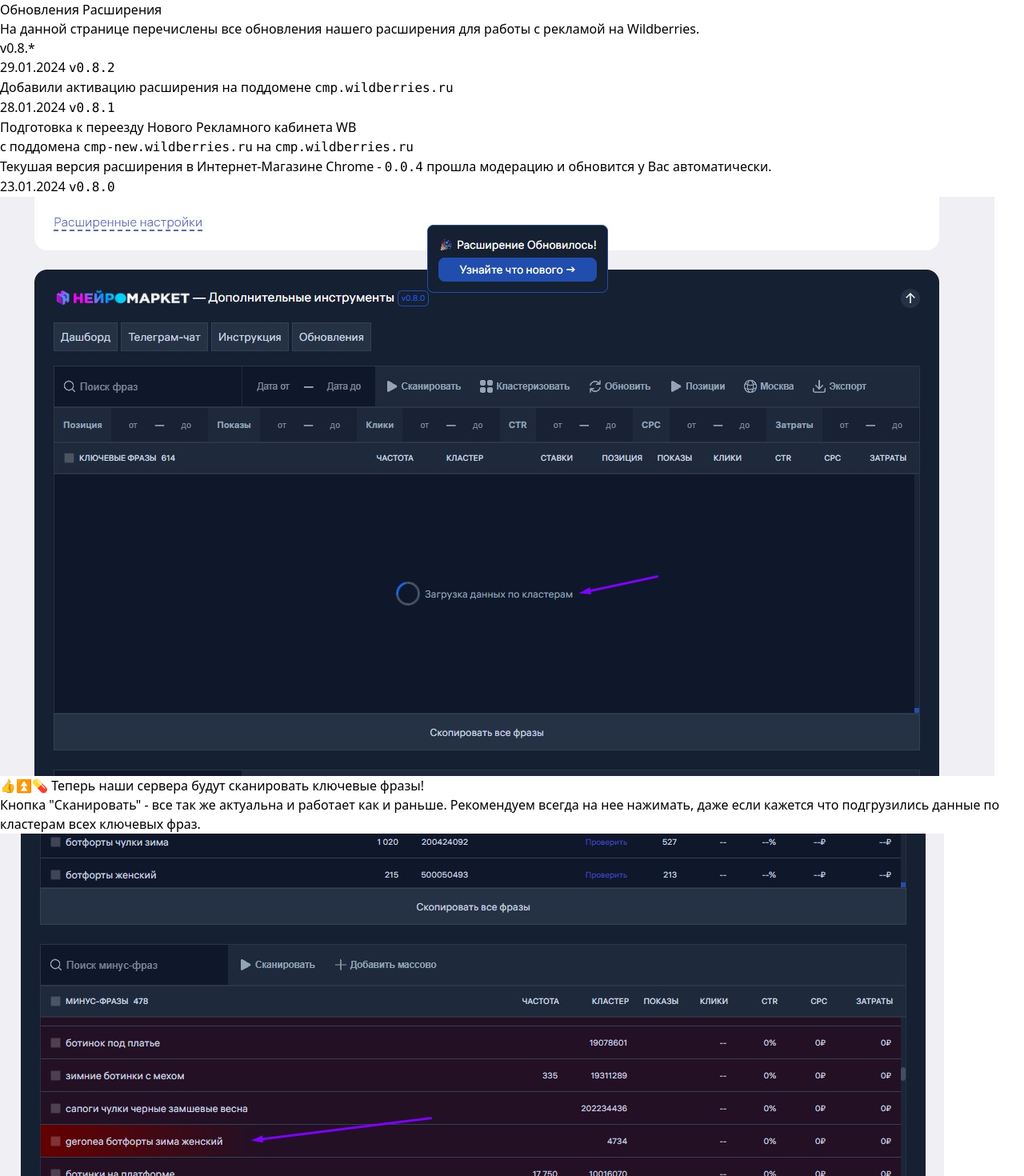
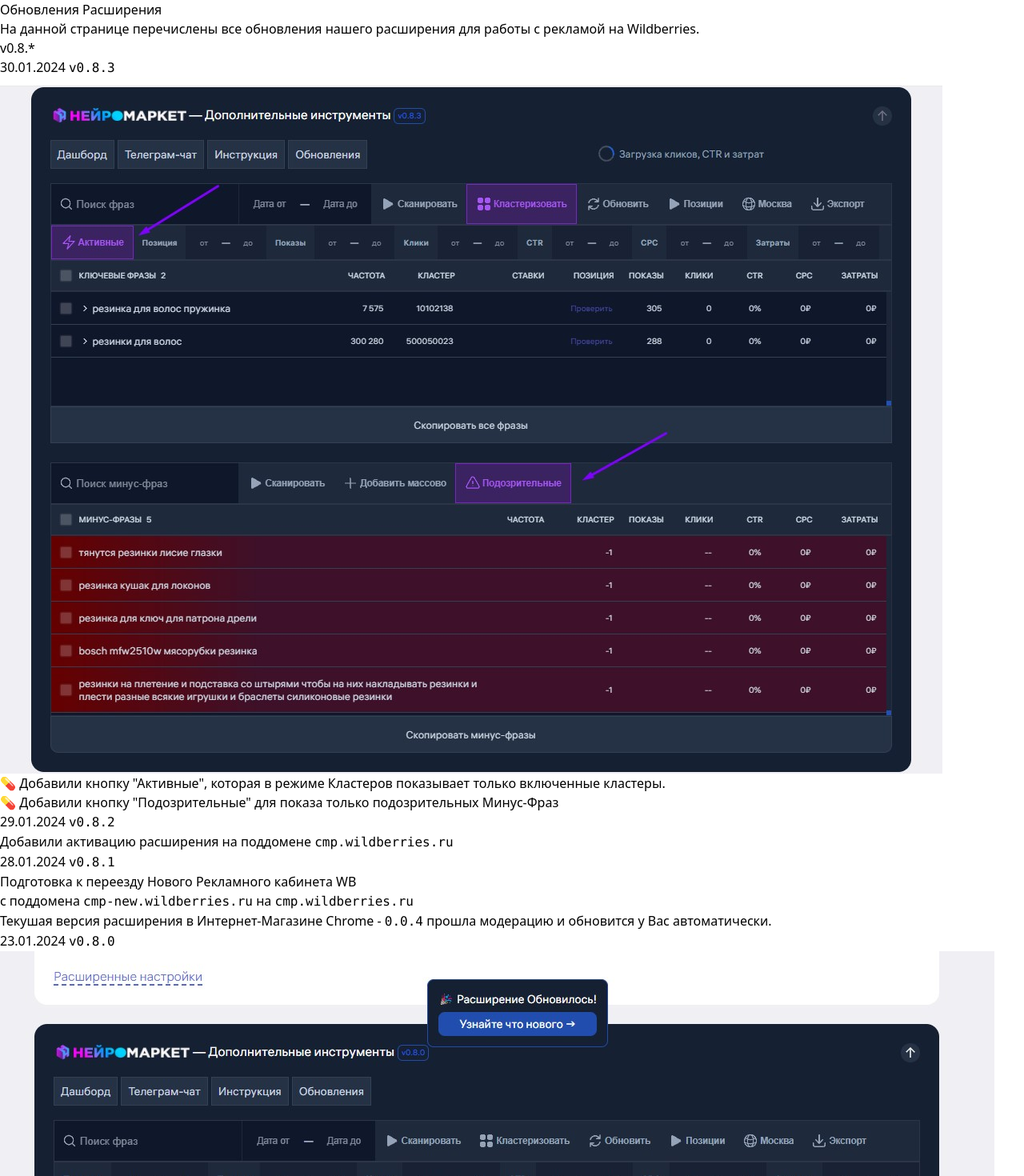
Before and after one commit to wbmeter/docs, a Next.js app: page /extension/updates in a window 1280 px wide. Shown: the top 1470 px of the page at 80% size. Built offline with nearby package versions, Linux system fonts and the light colour scheme.

Commit message:
update extension to 0.8.3

```diff
--- a/pages/extension/updates.mdx
+++ b/pages/extension/updates.mdx
@@ -4,6 +4,14 @@
 На данной странице перечислены все обновления нашего расширения для работы с рекламой на Wildberries.
 
 ## v0.8.\*
+
+### 30.01.2024 `v0.8.3`
+
+![](/extension-updates/27.jpg)
+
+💊 Добавили кнопку "Активные", которая в режиме Кластеров показывает только включенные кластеры.
+
+💊 Добавили кнопку "Подозрительные" для показа только подозрительных Минус-Фраз
 
 ### 29.01.2024 `v0.8.2`
 
```
Also changed, not shown: public/extension-updates/27.jpg (added).
